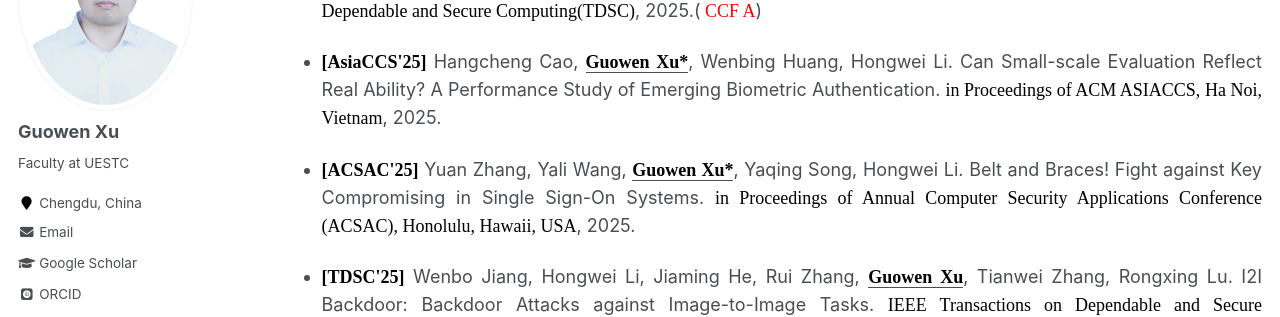
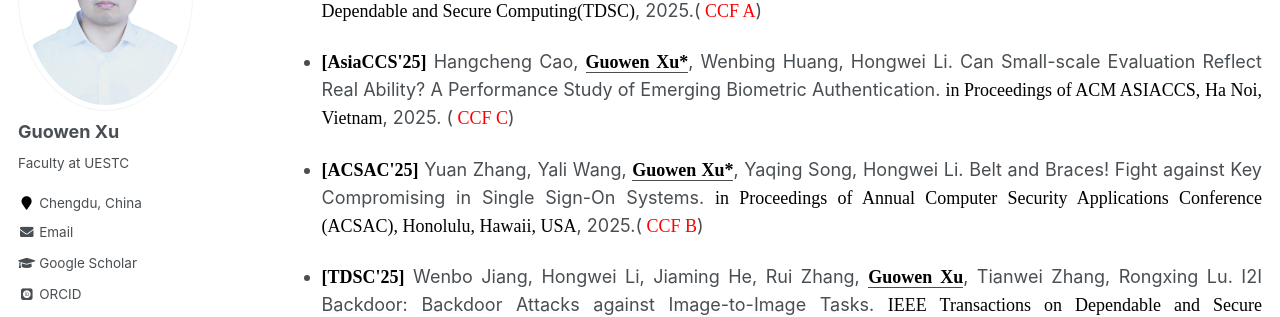
Before and after one commit to Guowen-xu/guowen-xu.github.io, a Jekyll site: the page built from _pages/publications.md, in a window 1280 px wide and 900 px high, scrolled down 970 px. Shown: the part 153-470 px from the top of the window. Built offline with Jekyll 4.4.1, drawn with Linux system fonts in a browser that asks for light colours; some web fonts are replaced; some of the changed text lies outside the part shown.

Commit message:
Update publications.md

```diff
--- a/_pages/publications.md
+++ b/_pages/publications.md
@@ -29,9 +29,9 @@ You can find my articles on my [Google Scholar](https://scholar.google.com.hk/ci
 
 * <p align="justify"> <b><font face="Times New Roman" color=black size=4> [TDSC'25]</font></b> Jianfei Sun, <u><b><font face="Times New Roman" color=black size=4> Guowen Xu*</font></b></u>, Honggwei Li, Tianwei Zhang, Cong Wu,  Xuehuan Yang,  Robert H. Deng. Sanitizable Cross-domain Access Control with Policy-driven Dynamic Authorization. <font face="Times New Roman" color=black size=4> IEEE Transactions on Dependable and Secure Computing(TDSC)</font>, 2025.(<font face="Times New Roman" color=red size=4> CCF A</font>)
 
-* <p align="justify"> <b><font face="Times New Roman" color=black size=4> [AsiaCCS'25]</font></b> Hangcheng Cao, <u><b><font face="Times New Roman" color=black size=4> Guowen Xu*</font></b></u>, Wenbing Huang, Hongwei Li. Can Small-scale Evaluation Reflect Real Ability? A Performance Study of Emerging Biometric Authentication. <font face="Times New Roman" color=black size=4> in Proceedings of ACM ASIACCS, Ha Noi, Vietnam</font>, 2025.
+* <p align="justify"> <b><font face="Times New Roman" color=black size=4> [AsiaCCS'25]</font></b> Hangcheng Cao, <u><b><font face="Times New Roman" color=black size=4> Guowen Xu*</font></b></u>, Wenbing Huang, Hongwei Li. Can Small-scale Evaluation Reflect Real Ability? A Performance Study of Emerging Biometric Authentication. <font face="Times New Roman" color=black size=4> in Proceedings of ACM ASIACCS, Ha Noi, Vietnam</font>, 2025. (<font face="Times New Roman" color=red size=4> CCF C</font>)
 
-* <p align="justify"> <b><font face="Times New Roman" color=black size=4> [ACSAC'25]</font></b> Yuan Zhang, Yali Wang,  <u><b><font face="Times New Roman" color=black size=4> Guowen Xu*</font></b></u>, Yaqing Song, Hongwei Li.  Belt and Braces! Fight against Key Compromising in Single Sign-On Systems. <font face="Times New Roman" color=black size=4> in Proceedings of Annual Computer Security Applications Conference (ACSAC), Honolulu, Hawaii, USA</font>, 2025.
+* <p align="justify"> <b><font face="Times New Roman" color=black size=4> [ACSAC'25]</font></b> Yuan Zhang, Yali Wang,  <u><b><font face="Times New Roman" color=black size=4> Guowen Xu*</font></b></u>, Yaqing Song, Hongwei Li.  Belt and Braces! Fight against Key Compromising in Single Sign-On Systems. <font face="Times New Roman" color=black size=4> in Proceedings of Annual Computer Security Applications Conference (ACSAC), Honolulu, Hawaii, USA</font>, 2025.(<font face="Times New Roman" color=red size=4> CCF B</font>)
 
 * <p align="justify"> <b><font face="Times New Roman" color=black size=4> [TDSC'25]</font></b> Wenbo Jiang, Hongwei Li, Jiaming He, Rui Zhang, <u><b><font face="Times New Roman" color=black size=4> Guowen Xu</font></b></u>, Tianwei Zhang, Rongxing Lu.  I2I Backdoor: Backdoor Attacks against Image-to-Image Tasks. <font face="Times New Roman" color=black size=4> IEEE Transactions on Dependable and Secure Computing(TDSC)</font>, 2025.(<font face="Times New Roman" color=red size=4> CCF A</font>)
 
@@ -57,7 +57,7 @@ You can find my articles on my [Google Scholar](https://scholar.google.com.hk/ci
 
 * <p align="justify"> <b><font face="Times New Roman" color=black size=4> [DSN'24]</font></b> Xiaoxuan Lou, Kangjie Chen, <u><b><font face="Times New Roman" color=black size=4> Guowen Xu*</font></b></u>, Han Qiu, Shangwei Guo, Tianwei Zhang. Protecting Confidential Virtual Machines from Hardware Performance Counter Side Channels.  <font face="Times New Roman" color=black size=4> The 54th Annual IEEE/IFIP International Conference on Dependable Systems and Networks (DSN)</font>, 2024.(<font face="Times New Roman" color=red size=4> CCF B</font>)
 
-* <p align="justify"> <b><font face="Times New Roman" color=black size=4> [EuroS&P'24]</font></b> Guanlin Li, <u><b><font face="Times New Roman" color=black size=4> Guowen Xu*</font></b></u>, Han Qiu, Shangwei Guo, Run Wang, Jiwei Li,  Tianwei Zhang, Rongxing Lu. Fingerprinting Image-to-Image Generative Adversarial Networks.  <font face="Times New Roman" color=black size=4> IEEE European Symposium on Security and Privacy(EuroS&P)</font>, 2024.
+* <p align="justify"> <b><font face="Times New Roman" color=black size=4> [EuroS&P'24]</font></b> Guanlin Li, <u><b><font face="Times New Roman" color=black size=4> Guowen Xu*</font></b></u>, Han Qiu, Shangwei Guo, Run Wang, Jiwei Li,  Tianwei Zhang, Rongxing Lu. Fingerprinting Image-to-Image Generative Adversarial Networks.  <font face="Times New Roman" color=black size=4> IEEE European Symposium on Security and Privacy(EuroS&P)</font>, 2024.(<font face="Times New Roman" color=red size=4> CCF C</font>)
 
 * <p align="justify"> <b><font face="Times New Roman" color=black size=4> [CCS'24]</font></b> Cong Wu, Jing Chen, Ziming Zhao, Kun He, <u><b><font face="Times New Roman" color=black size=4> Guowen Xu</font></b></u>, Yueming Wu, Haijun Wang, Honggwei Li, Yang Liu, Yang Xiang. TokenScout: Early Detection of Ethereum Scam Tokens via Temporal Graph Learning. <font face="Times New Roman" color=black size=4> The 31st ACM Conference on Computer and Communications Security (CCS)</font>, 2024.(<font face="Times New Roman" color=red size=4> CCF A</font>)
 
@@ -147,7 +147,7 @@ You can find my articles on my [Google Scholar](https://scholar.google.com.hk/ci
 
 * <p align="justify"> <b><font face="Times New Roman" color=black size=4> [TITS'21]</font></b>  Jianfei Sun,  <u><b><font face="Times New Roman" color=black size=4> Guowen Xu*</font></b></u>, Tianwei Zhang, et al. Secure Data Sharing with Flexible Cross-domain Authorization in Autonomous Vehicle Systems. <font face="Times New Roman" color=black size=4> IEEE Transactions on Intelligent Transportation Systems(TITS)</font>, 2021.(<font face="Times New Roman" color=red size=4> CCF B</font>)
 
-* <p align="justify">  <b><font face="Times New Roman" color=black size=4> [TCC'21]</font></b> Jianfei Sun,  <u><b><font face="Times New Roman" color=black size=4> Guowen Xu*</font></b></u>, Tianwei Zhang, et al. Share your data carefree: An efficient, scalable and privacy-preserving data sharing service in cloud computing. <font face="Times New Roman" color=black size=4> IEEE Transactions on Cloud Computing(TCC)</font>. 2021.
+* <p align="justify">  <b><font face="Times New Roman" color=black size=4> [TCC'21]</font></b> Jianfei Sun,  <u><b><font face="Times New Roman" color=black size=4> Guowen Xu*</font></b></u>, Tianwei Zhang, et al. Share your data carefree: An efficient, scalable and privacy-preserving data sharing service in cloud computing. <font face="Times New Roman" color=black size=4> IEEE Transactions on Cloud Computing(TCC)</font>. 2021.(<font face="Times New Roman" color=red size=4> CCF C</font>)
 
 * <p align="justify">  <b><font face="Times New Roman" color=black size=4> [TIFS'21]</font></b> Xiaoyuan Liu, Hongwei Li, <u><b><font face="Times New Roman" color=black size=4> Guowen Xu</font></b></u>, Zongqi Chen, et al. Privacy-Enhanced Federated Learning against Poisoning Adversaries. <font face="Times New Roman" color=black size=4> IEEE Transactions on Information Forensics and Security(TIFS)</font>, 2021.(<font face="Times New Roman" color=red size=4> CCF A</font>)
 
@@ -167,11 +167,11 @@ You can find my articles on my [Google Scholar](https://scholar.google.com.hk/ci
 
 *  <p align="justify"> <b><font face="Times New Roman" color=black size=4> [ACSAC'20]</font></b> <u><b><font face="Times New Roman" color=black size=4> Guowen Xu</font></b></u>, Hongwei Li, Hao Ren, Jianfei Sun, Shengmin Xu, et al. Secure and Verifiable Inference in Deep Neural Networks.<font face="Times New Roman" color=black size=4> ACM Annual Computer Security Applications Conference(ACSAC) </font>, 2020.(<font face="Times New Roman" color=red size=4> CCF B</font>)
 
-* <p align="justify"> <b><font face="Times New Roman" color=black size=4> [ASIACCS'20]</font></b> <u><b><font face="Times New Roman" color=black size=4> Guowen Xu</font></b></u>, Hongwei Li, Shengmin Xu, Hao Ren, Kan Yang, Yinghui Zhang, Jianfei Sun, Robert H. Deng. Catch You If You Deceive Me: Verifiable and Privacy-aware Truth Discovery in Crowd Sensing Systems. <font face="Times New Roman" color=black size=4> ACM ASIA Conference on Computer and Communications Security(ASIACCS)</font>, 2020.
+* <p align="justify"> <b><font face="Times New Roman" color=black size=4> [ASIACCS'20]</font></b> <u><b><font face="Times New Roman" color=black size=4> Guowen Xu</font></b></u>, Hongwei Li, Shengmin Xu, Hao Ren, Kan Yang, Yinghui Zhang, Jianfei Sun, Robert H. Deng. Catch You If You Deceive Me: Verifiable and Privacy-aware Truth Discovery in Crowd Sensing Systems. <font face="Times New Roman" color=black size=4> ACM ASIA Conference on Computer and Communications Security(ASIACCS)</font>, 2020.(<font face="Times New Roman" color=red size=4> CCF C</font>)
 
 * <p align="justify"><b><font face="Times New Roman" color=black size=4> [ICPADS'20]</font></b> <u><b><font face="Times New Roman" color=black size=4> Guowen Xu</font></b></u>, Hongwei Li, Yuan Zhang, Xiaodong Lin, Robert H Deng, Xuemin (Sherman) Shen. A Deep Learning Framework Supporting Model Ownership Protection and Traitor Tracing. <font face="Times New Roman" color=black size=4>  IEEE International Conference on Parallel and Distributed Systems(ICPADS)</font>, 2020, <font face="Times New Roman" color=red size=4> Best Paper Award</font></p>
 
-* <p align="justify"><b><font face="Times New Roman" color=black size=4> [TCC'20]</font></b> <u><b><font face="Times New Roman" color=black size=4> Guowen Xu</font></b></u>, Hongwei Li, Hao Ren, Xiaodong Lin, Xuemin (Sherman) Shen. DNA Similarity Search with Access Control over Encrypted Cloud Data. <font face="Times New Roman" color=black size=4> IEEE Transactions on Cloud Computing(TCC)</font>, 2020.
+* <p align="justify"><b><font face="Times New Roman" color=black size=4> [TCC'20]</font></b> <u><b><font face="Times New Roman" color=black size=4> Guowen Xu</font></b></u>, Hongwei Li, Hao Ren, Xiaodong Lin, Xuemin (Sherman) Shen. DNA Similarity Search with Access Control over Encrypted Cloud Data. <font face="Times New Roman" color=black size=4> IEEE Transactions on Cloud Computing(TCC)</font>, 2020.(<font face="Times New Roman" color=red size=4> CCF C</font>)
 
 * <p align="justify"><b><font face="Times New Roman" color=black size=4> [TDSC'20]</font></b> Shengmin Xu, Jianting Ning, Yingjiu Li, Yinghui zhang, <u><b><font face="Times New Roman" color=black size=4> Guowen Xu</font></b></u>, et al. Match in My Way: Fine-Grained Bilateral Access Control for Secure Cloud-Fog Computing. <font face="Times New Roman" color=black size=4> IEEE Transactions on Dependable and Secure Computing(TDSC)</font>, 2020.(<font face="Times New Roman" color=red size=4> CCF A</font>)
 
```
